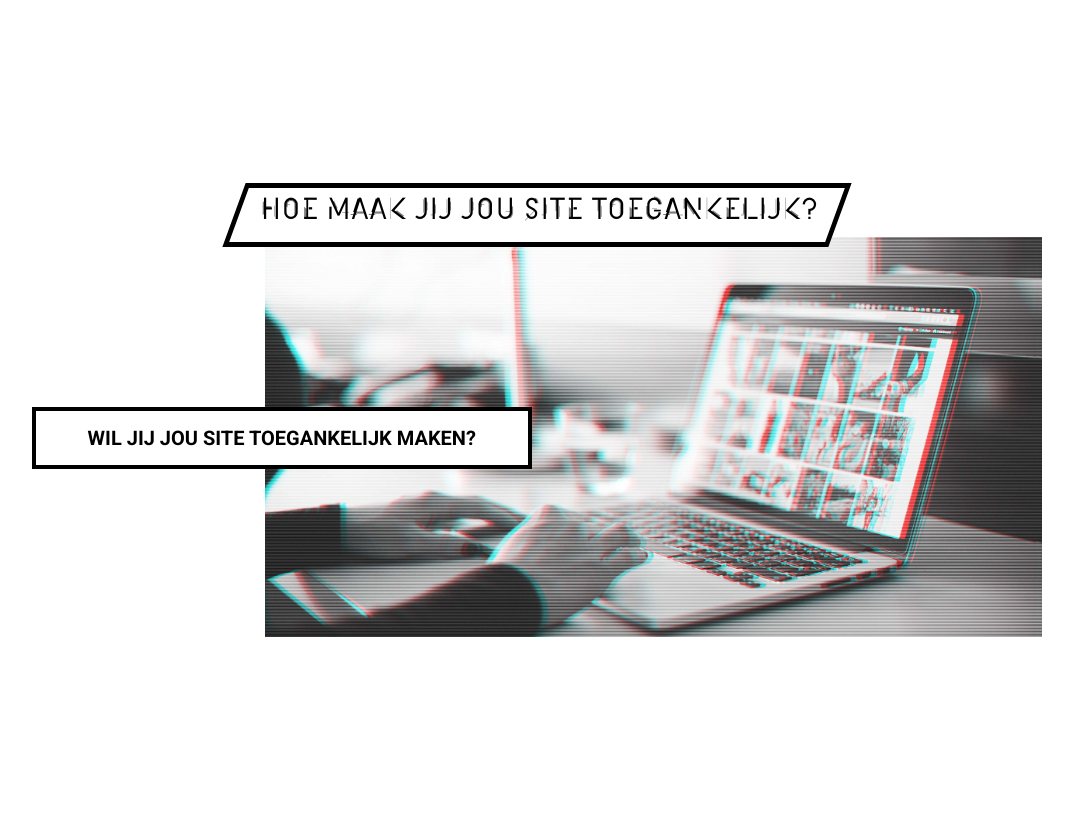
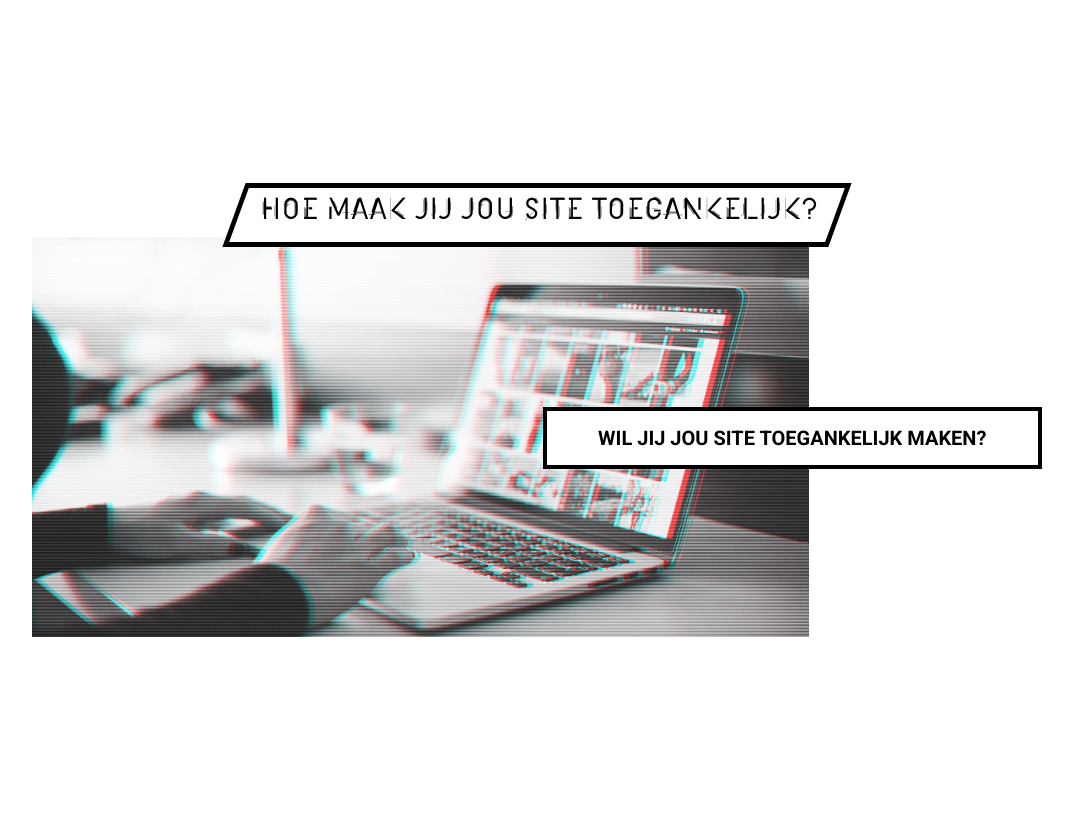
Before and after one commit to SvenHenderickx/newLandingspageCampagne, a PHP site: page /index.html in a window 1280 px wide. Shown: the part 4310-5146 px from the top of the page, without its empty margins (103-1176 px from the left). Run offline with PHP 8.4, Linux system fonts and the light colour scheme.

Commit message:
kleine aanpassingen

```diff
--- a/index.html
+++ b/index.html
@@ -208,7 +208,7 @@
           <span class="fa-stack fa-4x">
             <div class="borderSmallFont wrapperCustomFont centerTitle"><h2 class="styleFont">Hoe maak jij jou site toegankelijk?</h2></div>
           </span>
-          <img src="img/laptopBig.jpg" class="imgWithTextReverse">
+          <img src="img/laptopBig.jpg" class="imgWithText ">
           <!-- <a href="https://www.accessibility.nl/"><div class="ctaBtn"><h2 class="styleFont">Stichting Accessibilty</h2></div></a> -->
           <a href="https://www.accessibility.nl/">
           <button class="buttn btn--skew btn-default">
--- a/style/style.css
+++ b/style/style.css
@@ -490,8 +490,8 @@ header.masthead .intro-text .intro-heading {
   padding: 20px;
   width: 45%;
   position: relative;
-  float: left;
-  left: 50px;
+  float: right;
+  left: -50px;
   bottom: 250px;
   margin-bottom: -200px;
   font-size: 20px;
```
